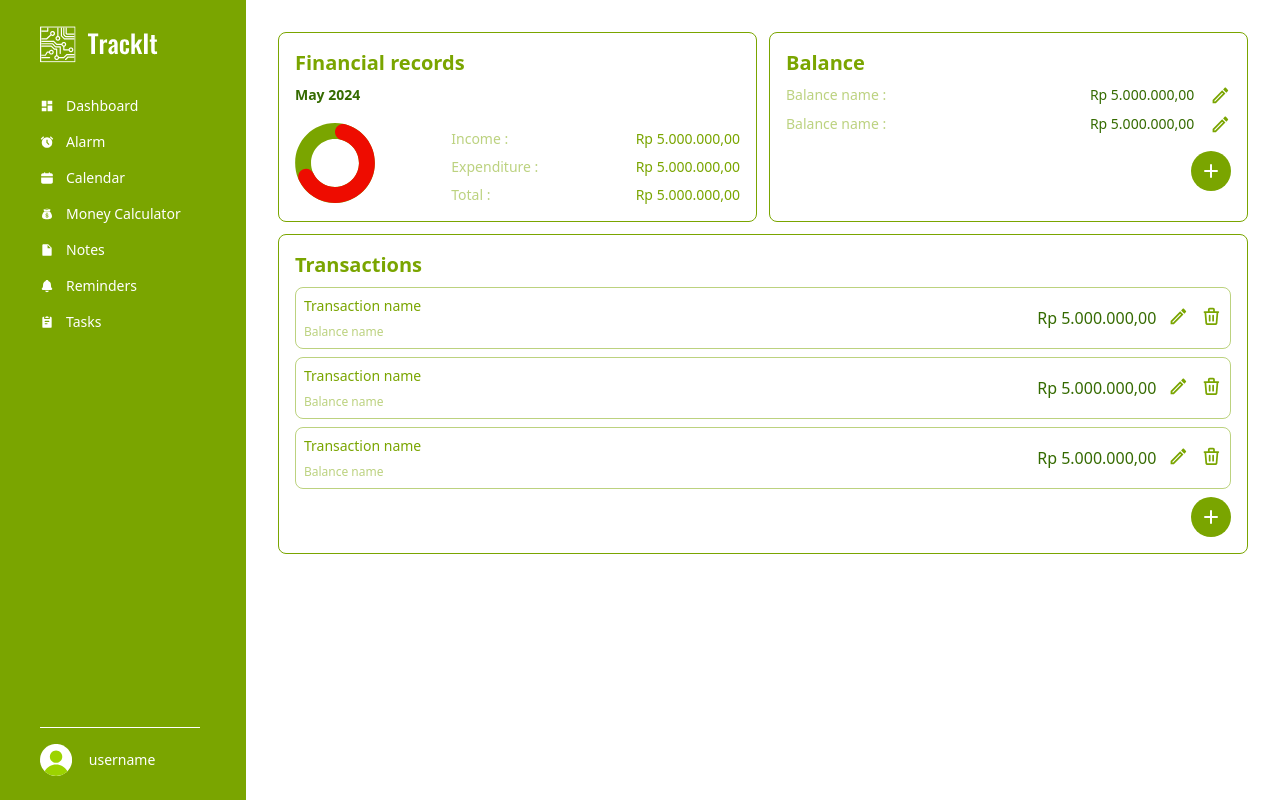
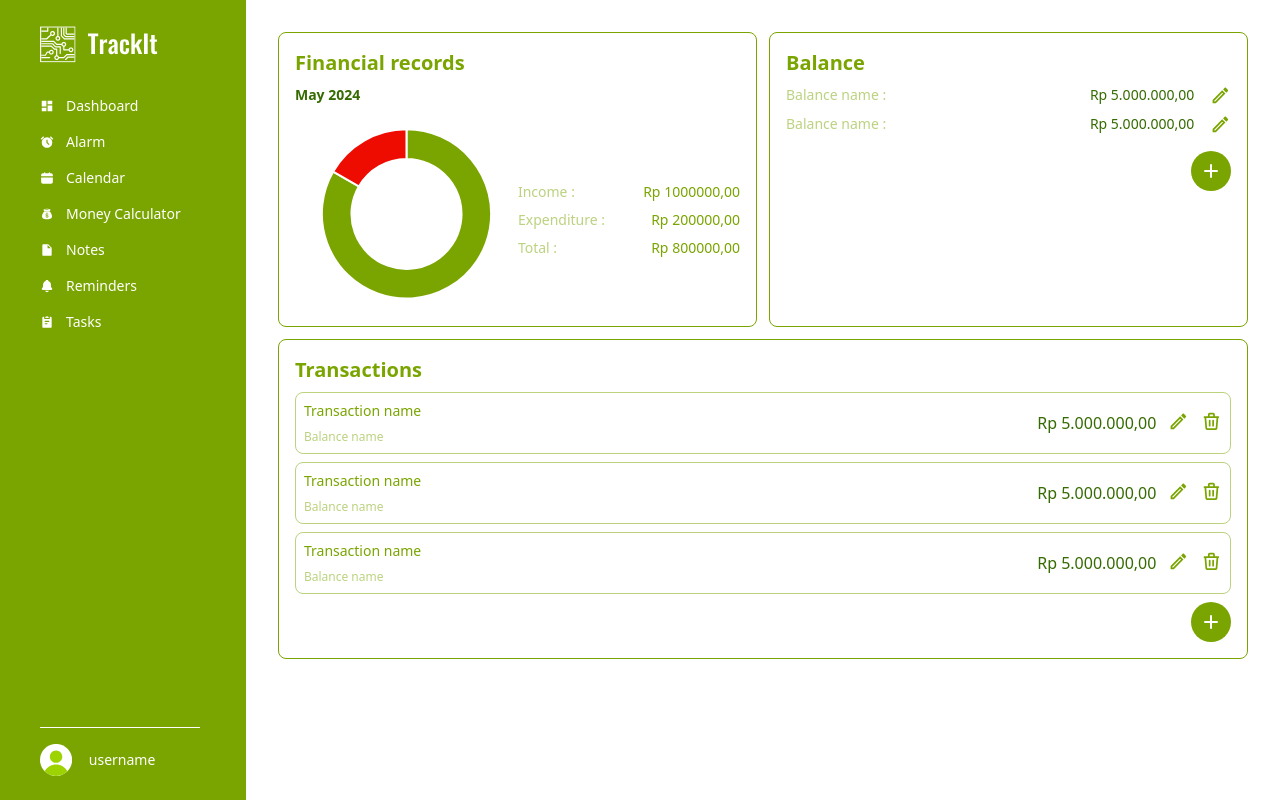
Before and after one commit to allsyalwaa/TrackIt, a React (Vite) app: page /money-calculator in a window 1280 px wide. Built offline with nearby package versions, Linux system fonts and the light colour scheme.

Commit message:
refactor: Remove unused import and update financial data display in SecMoneyCalculator

```diff
--- a/src/components/section/SecMoneyCalculator.jsx
+++ b/src/components/section/SecMoneyCalculator.jsx
@@ -1,4 +1,3 @@
-import Chart from "../../assets/chart.svg";
 import AddBalance from "../ui/AddBalance";
 import AddTransaction from "../ui/AddTransaction";
 import ButtonPlus from "../ui/ButtonPlus";
@@ -6,9 +5,15 @@ import CardBalance from "../ui/CardBalance";
 import CardFinancial from "../ui/CardFinancial";
 import CardTransactions from "../ui/CardTransactions";
 
+import SecChart from "./Chart";
+
 import { useState } from "react";
 
 export default function SecMoneyCalculator() {
+  const finance = {
+    income: 1_000_000,
+    expenditure: 2_00_000,
+  };
   const [isBalancePopupOpen, setIsBalancePopupOpen] = useState(false);
   const [isTransactionPopupOpen, setIsTransactionPopupOpen] = useState(false);
 
@@ -36,14 +41,24 @@ export default function SecMoneyCalculator() {
           <h2 className="mt-2 text-sm font-semibold text-secondary">
             May 2024
           </h2>
-          <div className="mt-4 grid items-center gap-6 md:grid-cols-3 md:justify-center">
-            <div>
-              <img className="h-20" src={Chart} alt="" />
+          <div className="mt-4 flex flex-col items-center justify-between lg:flex-row">
+            <div className="w-1/2 lg:w-full">
+              <SecChart
+                income={finance.income}
+                expenditure={finance.expenditure}
+              />
             </div>
-            <div className="col-span-2">
-              <CardFinancial text="Income" money="5.000.000" />
-              <CardFinancial text="Expenditure" money="5.000.000" />
-              <CardFinancial text="Total" money="5.000.000" />
+            <div className="w-full">
+              <CardFinancial text="Income" money={finance.income} />
+              <CardFinancial
+                text="Expenditure"
+                type="expenditure"
+                money={finance.expenditure}
+              />
+              <CardFinancial
+                text="Total"
+                money={finance.income - finance.expenditure}
+              />
             </div>
           </div>
         </div>
```
